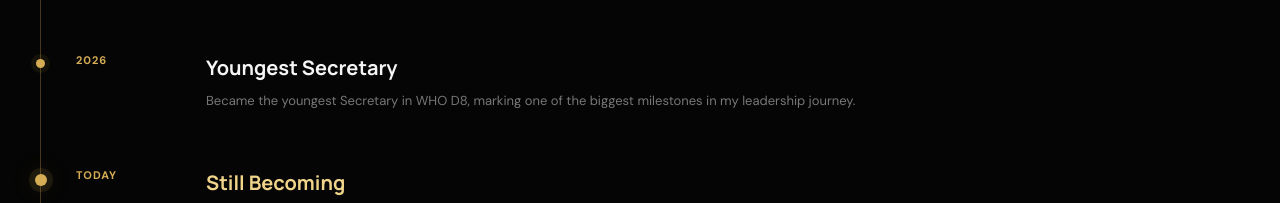
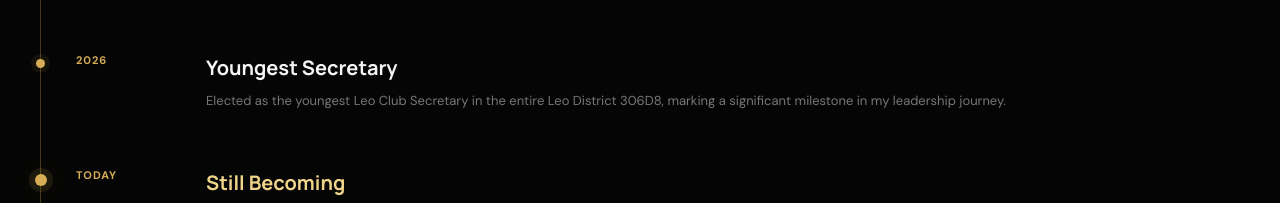
Before and after one commit to mrhaamidmuhammed/mrhaamidmuhammed.github.io, a plain HTML site: page index.html in a window 1280 px wide. Shown: the part 6398-6601 px from the top of the page. Drawn offline with nearby package versions, Linux system fonts and the light colour scheme.

Commit message:
Updated youngest Leo Club Secretary milestone

```diff
--- a/index.html
+++ b/index.html
@@ -1156,9 +1156,9 @@
                 </h3>
 
                 <p>
-                    Became the youngest Secretary in WHO D8,
-                    marking one of the biggest milestones
-                    in my leadership journey.
+                    Elected as the youngest Leo Club Secretary
+                    in the entire Leo District 306D8, marking a
+                    significant milestone in my leadership journey.
                 </p>
 
             </div>
```
